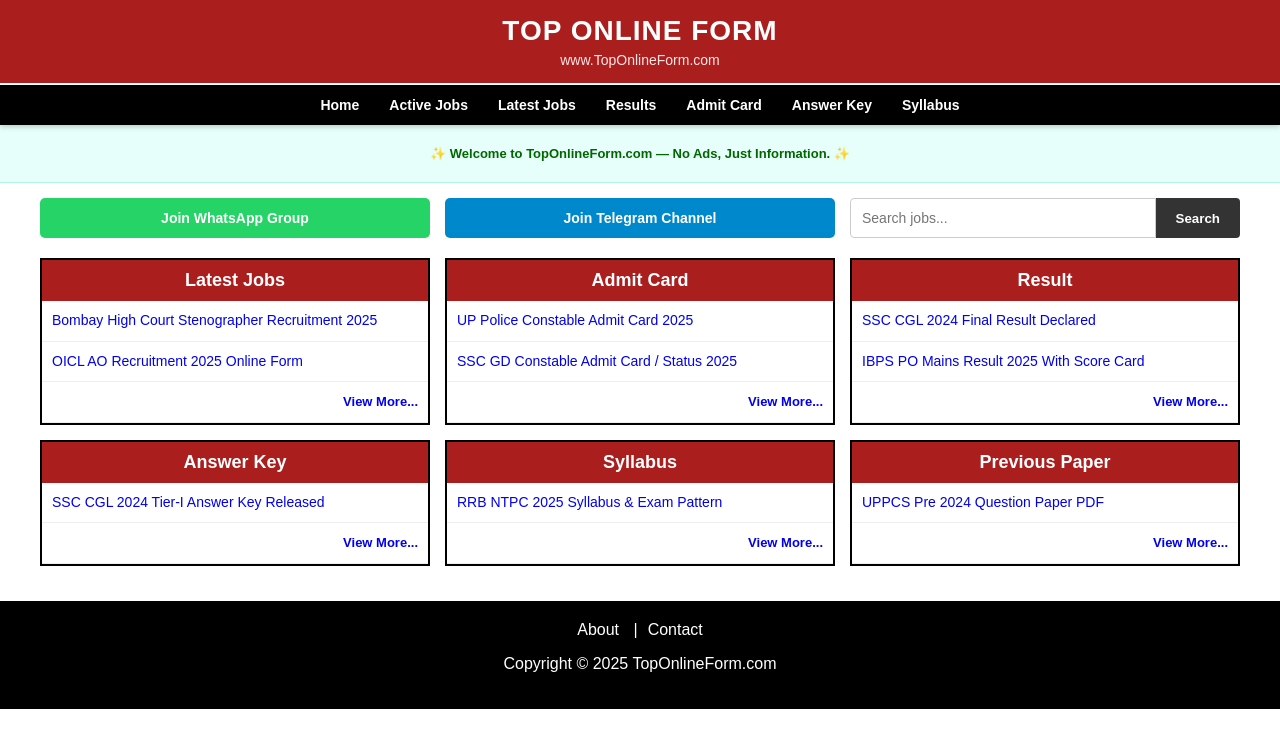
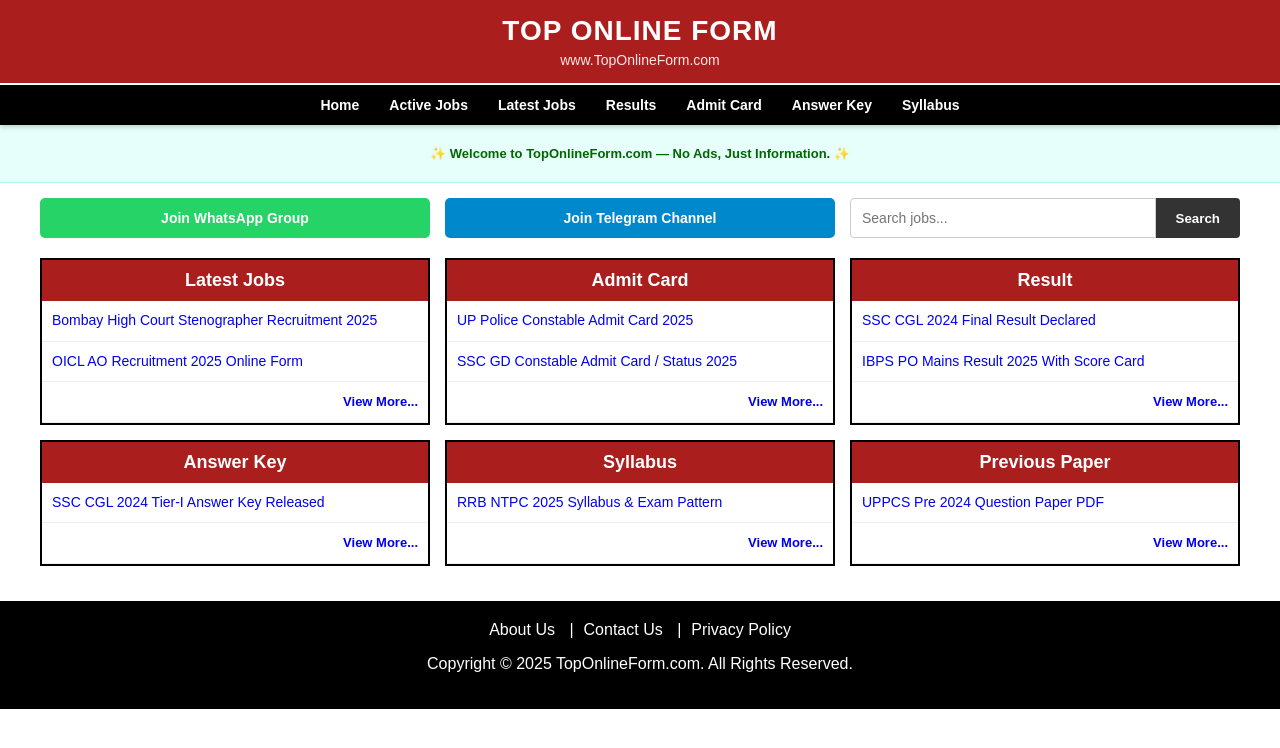
Before and after one commit to dr90929/govt-jobs-portal, a React (Vite) app: page / in a window 1280 px wide. Shown: the top 748 px of the page. Built offline with nearby package versions, Linux system fonts and the light colour scheme.

Commit message:
Update App.jsx

```diff
--- a/src/App.jsx
+++ b/src/App.jsx
@@ -111,10 +111,13 @@ function JobDetails() {
 
 function Footer() {
   return (
-    <div style={{background:'#000', color:'white', padding:'20px', textAlign:'center', marginTop:'20px'}}>
-      <Link to="/about" style={{color:'white', margin:'0 10px'}}>About</Link> |
-      <Link to="/contact" style={{color:'white', margin:'0 10px'}}>Contact</Link>
-      <p>Copyright © 2025 TopOnlineForm.com</p>
+    <div style={{background: '#000', color: 'white', padding: '20px', textAlign: 'center', marginTop: '20px'}}>
+      <div style={{marginBottom: '10px'}}>
+        <Link to="/about" style={{color: 'white', margin: '0 10px'}}>About Us</Link> |
+        <Link to="/contact" style={{color: 'white', margin: '0 10px'}}>Contact Us</Link> |
+        <Link to="/privacy" style={{color: 'white', margin: '0 10px'}}>Privacy Policy</Link>
+      </div>
+      <p>Copyright © 2025 TopOnlineForm.com. All Rights Reserved.</p>
     </div>
   );
 }
```
